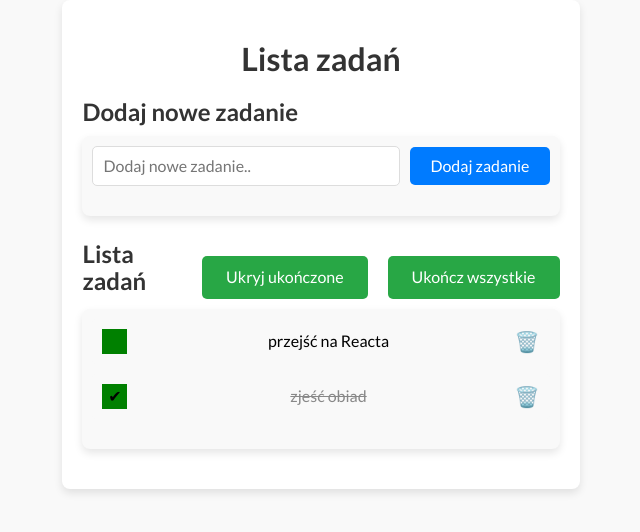
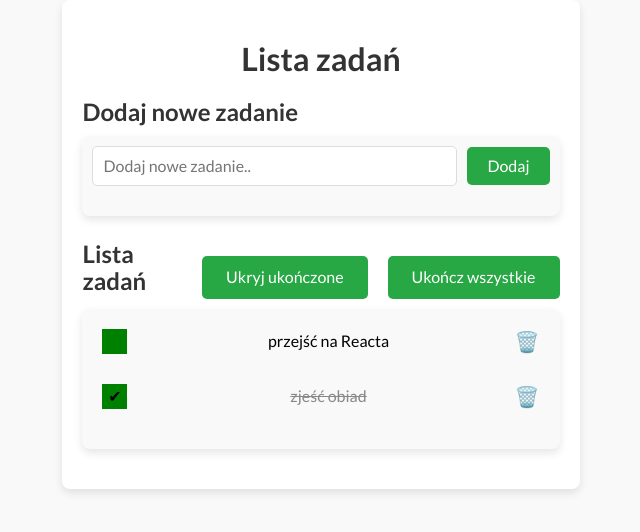
Before and after one commit to Gyrletta/todo-list-react, a React (Create React App) app: page / in a window 1280 px wide. Shown: the top 532 px of the page, without its empty margins (319-959 px from the left). Built offline with nearby package versions, Linux system fonts and the light colour scheme.

Commit message:
changes in Form

```diff
--- a/src/Form/index.js
+++ b/src/Form/index.js
@@ -4,7 +4,7 @@ import "./style.css";
 const Form = () => (
     <form className="form">
         <input className="form__input" placeholder="Dodaj nowe zadanie.."/>
-        <button className="form__button">Dodaj zadanie</button>
+        <button className="form__button">Dodaj </button>
     </form>
 )
 
--- a/src/Form/style.css
+++ b/src/Form/style.css
@@ -3,6 +3,7 @@
 
 .form {
     display: flex;
+    flex-direction: row;
     align-items: center;
     margin-bottom: 20px;
 }
@@ -18,7 +19,7 @@
 }
 
 .form__input:focus {
-    border-color: #007bff;
+    border-color: #28a745;
     outline: none;
     box-shadow: 0 0 5px rgba(0, 123, 225, 0.5);
 }
@@ -40,7 +41,7 @@
     padding: 10px 20px;
     font-size: 16px;
     cursor: pointer;
-    background-color: #007bff;
+    background-color: #28a745;
     color: white;
     border: none;
     border-radius: 5px;
@@ -48,6 +49,6 @@
 }
 
 .form__button:hover {
-    background-color: #0056b3;
+    background-color: #218838;
     transform: scale(1.05);
 }
```
